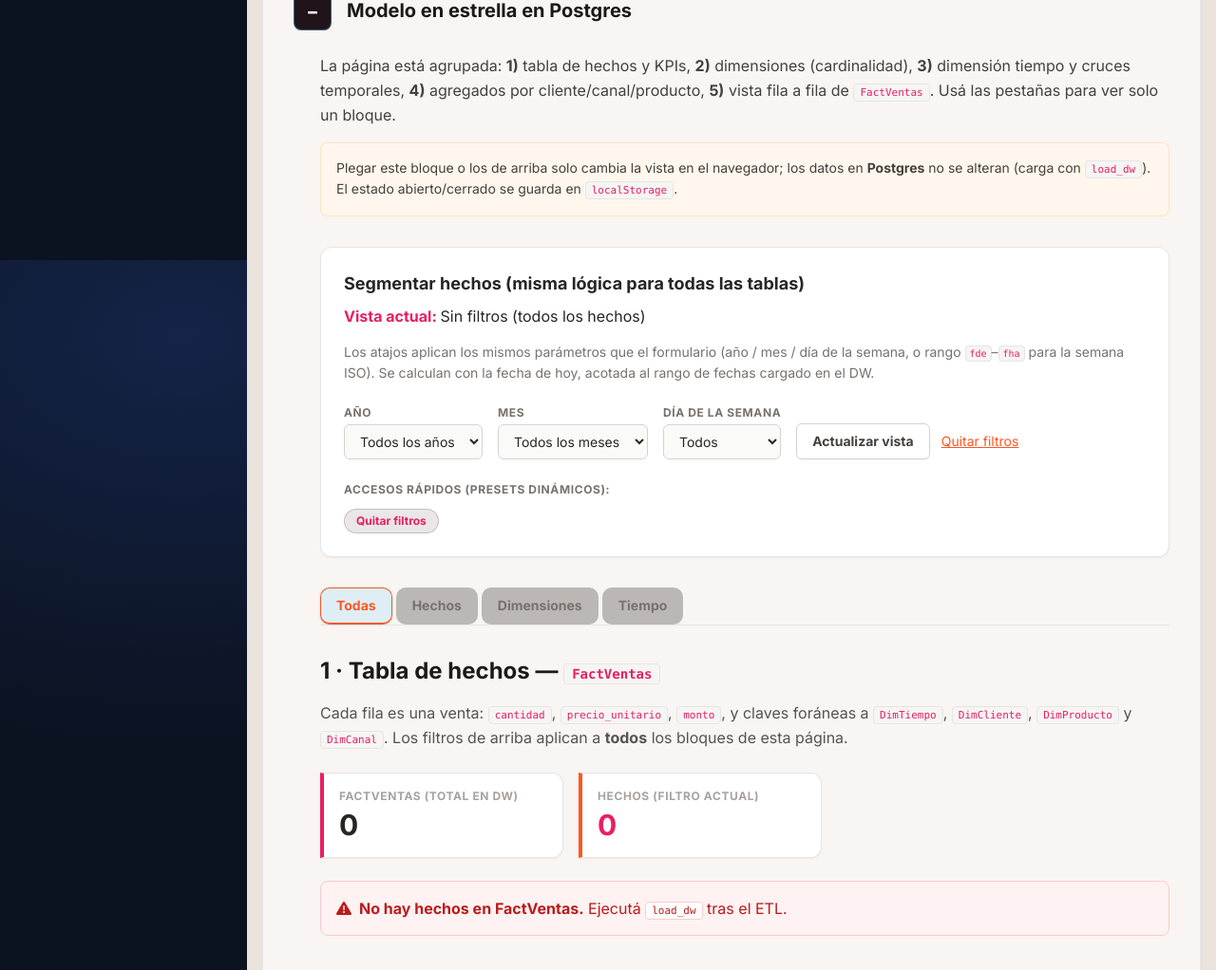
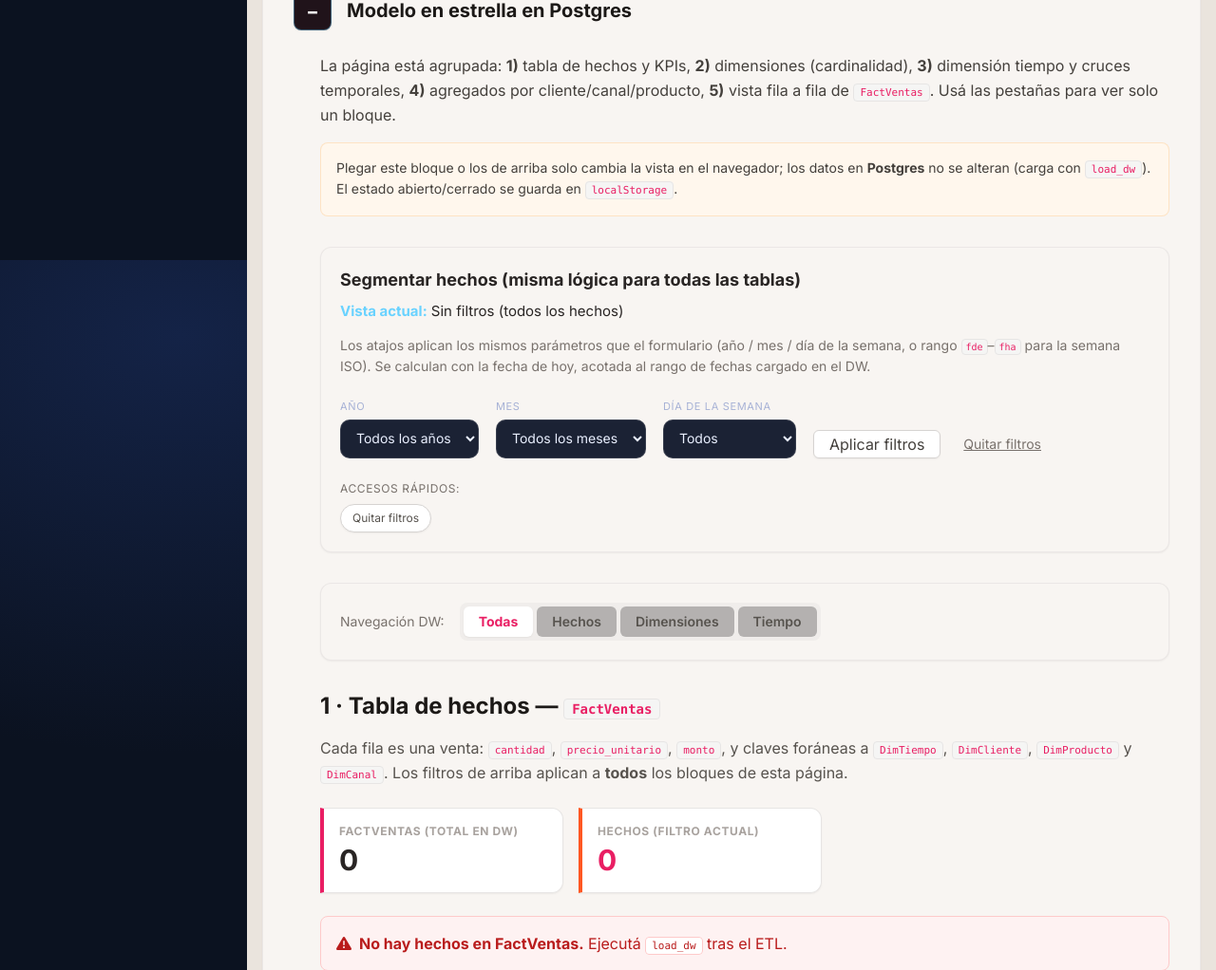
Before and after one commit to Tornadusk/RetailStart, a Django app: page /analytics/ in a window 1280 px wide. Shown: the part 2926-3948 px from the top of the page at 95% size. Run offline with Django 5.2, Linux system fonts and the light colour scheme; data that the repository does not hold is empty; some libraries are stand-ins or nearby versions.

Commit message:
cambios en css

```diff
--- a/backend/templates/core/analytics.html
+++ b/backend/templates/core/analytics.html
@@ -80,69 +80,77 @@
           El estado abierto/cerrado se guarda en <code class="bg-stone-100 text-mars-secondary border border-stone-200 font-mono text-[11px] px-1.5 py-0.5 rounded">localStorage</code>.
         </div>
 
-        <div class="bg-white border border-stone-200 rounded-xl p-6 shadow-sm mb-8" id="segmentar-ventas" tabindex="-1">
+        <div class="card bg-bone-light border border-stone-300/40 rounded-xl shadow-sm p-5 cardStack mb-8" id="segmentar-ventas" tabindex="-1">
           <h4 class="text-lg font-bold text-stone-800 mb-2">Segmentar hechos (misma lógica para todas las tablas)</h4>
-          <p class="text-mars-secondary font-bold mb-4">
-            Vista actual: <span class="text-stone-800 font-medium">{{ filter_summary }}</span>
-          </p>
-          <p class="text-stone-500 text-sm mb-6">
+          <p class="muted text-stone-500 filterActiveLine"><strong>Vista actual:</strong> <span class="text-stone-800 font-medium">{{ filter_summary }}</span></p>
+          <p class="text-stone-500 text-sm mb-6 mt-1">
             Los atajos aplican los mismos parámetros que el formulario (año / mes / día de la semana, o rango <code class="bg-stone-100 text-mars-secondary border border-stone-200 font-mono text-[10px] px-1 py-0.5 rounded">fde</code>–<code class="bg-stone-100 text-mars-secondary border border-stone-200 font-mono text-[10px] px-1 py-0.5 rounded">fha</code> para la semana ISO). Se calculan con la fecha de hoy, acotada al rango de fechas cargado en el DW.
           </p>
-          <form method="get" class="flex flex-wrap items-end gap-4 mb-6" action="{% url 'analytics' %}#segmentar-ventas">
+
+          <form method="get" class="analyticsFormRow" action="{% url 'analytics' %}#segmentar-ventas">
             {% if filter_range_active %}
               <input type="hidden" name="fde" value="{{ filter_fde|date:'Y-m-d' }}" />
               <input type="hidden" name="fha" value="{{ filter_fha|date:'Y-m-d' }}" />
             {% endif %}
-            <div class="flex flex-col gap-1">
-              <label for="fy" class="text-xs font-bold text-stone-500 uppercase tracking-wider">Año</label>
-              <select name="y" id="fy" class="bg-stone-50 border border-stone-300 text-stone-800 rounded-md px-3 py-2 text-sm focus:border-mars-accent focus:ring-1 focus:ring-mars-accent transition-colors" {% if filter_range_active %}disabled aria-disabled="true"{% endif %}>
+
+            <div class="analyticsField">
+              <label for="fy" class="text-xs text-stone-500 font-medium uppercase tracking-wider mb-1 block">Año</label>
+              <select name="y" id="fy" class="bg-white text-stone-700 border border-stone-300 rounded-md px-3 py-1.5 text-sm focus:border-mars-accent focus:outline-none focus:ring-1 focus:ring-mars-accent w-full" {% if filter_range_active %}disabled aria-disabled="true"{% endif %}>
                 <option value="" {% if filter_y == "" %}selected{% endif %}>Todos los años</option>
                 {% for yr in years %}
                   <option value="{{ yr }}" {% if filter_y == yr %}selected{% endif %}>{{ yr }}</option>
                 {% endfor %}
               </select>
             </div>
-            <div class="flex flex-col gap-1">
-              <label for="fm" class="text-xs font-bold text-stone-500 uppercase tracking-wider">Mes</label>
-              <select name="m" id="fm" class="bg-stone-50 border border-stone-300 text-stone-800 rounded-md px-3 py-2 text-sm focus:border-mars-accent focus:ring-1 focus:ring-mars-accent transition-colors" {% if filter_range_active %}disabled aria-disabled="true"{% endif %}>
+
+            <div class="analyticsField">
+              <label for="fm" class="text-xs text-stone-500 font-medium uppercase tracking-wider mb-1 block">Mes</label>
+              <select name="m" id="fm" class="bg-white text-stone-700 border border-stone-300 rounded-md px-3 py-1.5 text-sm focus:border-mars-accent focus:outline-none focus:ring-1 focus:ring-mars-accent w-full" {% if filter_range_active %}disabled aria-disabled="true"{% endif %}>
                 <option value="" {% if filter_m == "" %}selected{% endif %}>Todos los meses</option>
                 {% for mo, mo_label in months %}
                   <option value="{{ mo }}" {% if filter_m == mo %}selected{% endif %}>{{ mo_label }}</option>
                 {% endfor %}
               </select>
             </div>
-            <div class="flex flex-col gap-1">
-              <label for="fd" class="text-xs font-bold text-stone-500 uppercase tracking-wider">Día de la semana</label>
-              <select name="d" id="fd" class="bg-stone-50 border border-stone-300 text-stone-800 rounded-md px-3 py-2 text-sm focus:border-mars-accent focus:ring-1 focus:ring-mars-accent transition-colors" {% if filter_range_active %}disabled aria-disabled="true"{% endif %}>
+
+            <div class="analyticsField">
+              <label for="fd" class="text-xs text-stone-500 font-medium uppercase tracking-wider mb-1 block">Día de la semana</label>
+              <select name="d" id="fd" class="bg-white text-stone-700 border border-stone-300 rounded-md px-3 py-1.5 text-sm focus:border-mars-accent focus:outline-none focus:ring-1 focus:ring-mars-accent w-full" {% if filter_range_active %}disabled aria-disabled="true"{% endif %}>
                 {% for val, label in dias_semana %}
                   <option value="{{ val }}" {% if filter_d == val %}selected{% endif %}>{{ label }}</option>
                 {% endfor %}
               </select>
             </div>
-            <div class="flex items-center gap-3">
-              <button type="submit" class="bg-white border border-stone-300 text-stone-700 hover:border-mars-accent hover:text-mars-accent font-bold shadow-sm rounded-md px-4 py-2 text-sm transition-colors">Actualizar vista</button>
-              <a class="text-mars-accent hover:text-mars-secondary transition-colors underline text-sm font-medium" href="{% url 'analytics' %}#segmentar-ventas">Quitar filtros</a>
+
+            <div class="analyticsFormActions mt-4 flex items-center space-x-3">
+              <button type="submit" class="btn btn--inline bg-white border border-stone-300 text-stone-700 hover:border-mars-accent hover:text-mars-accent shadow-sm rounded-md px-4 py-1.5 transition-colors font-medium">Aplicar filtros</button>
+              <a class="link text-stone-500 hover:text-mars-secondary transition-colors underline text-sm" href="{% url 'analytics' %}#segmentar-ventas">Quitar filtros</a>
             </div>
           </form>
+
           {% if filter_range_active %}
-            <p class="text-amber-700 bg-amber-50 border border-amber-200 rounded-md p-3 text-sm mb-4">
+            <p class="text-amber-700 bg-amber-50 border border-amber-200 rounded-md p-3 text-sm mt-4 mb-2">
               Filtro por <strong>rango de fechas</strong> (semana). Los desplegables de año/mes/día están deshabilitados;
               usá <a class="font-bold underline" href="{% url 'analytics' %}#segmentar-ventas">Quitar filtros</a> para volver al modo año/mes/día.
             </p>
           {% endif %}
-          <p class="text-stone-500 text-xs font-bold uppercase tracking-wider mb-3">Accesos rápidos (presets dinámicos):</p>
+
+          <p class="text-stone-500 font-medium text-xs uppercase tracking-wider mt-6 mb-2">Accesos rápidos:</p>
           <div class="flex flex-wrap gap-2">
             {% for ql in quick_time_links %}
-              <a class="bg-mars-surface/10 border border-mars-surface/20 text-mars-secondary hover:bg-mars-accent hover:text-white hover:border-mars-accent transition-colors px-3 py-1 rounded-full text-xs font-bold" href="{% url 'analytics' %}{{ ql.href }}">{{ ql.label }}</a>
+              <a class="bg-white border border-stone-300 text-stone-600 text-xs px-3 py-1.5 rounded-full hover:border-mars-accent hover:text-mars-accent transition-colors shadow-sm inline-block" href="{% url 'analytics' %}{{ ql.href }}">{{ ql.label }}</a>
             {% endfor %}
           </div>
         </div>
 
-        <div class="flex space-x-1 mb-8 border-b border-stone-200" role="tablist" aria-label="Vista del panel del DW">
-          <button type="button" class="analyticsViewTabs__btn is-active px-4 py-2 font-bold text-sm text-stone-500 border-b-2 border-transparent hover:text-mars-secondary transition-colors [&.is-active]:text-mars-accent [&.is-active]:border-mars-accent" data-analytics-view="todas" aria-pressed="true" role="tab">Todas</button>
-          <button type="button" class="analyticsViewTabs__btn px-4 py-2 font-bold text-sm text-stone-500 border-b-2 border-transparent hover:text-mars-secondary transition-colors [&.is-active]:text-mars-accent [&.is-active]:border-mars-accent" data-analytics-view="hechos" aria-pressed="false" role="tab">Hechos</button>
-          <button type="button" class="analyticsViewTabs__btn px-4 py-2 font-bold text-sm text-stone-500 border-b-2 border-transparent hover:text-mars-secondary transition-colors [&.is-active]:text-mars-accent [&.is-active]:border-mars-accent" data-analytics-view="dimensiones" aria-pressed="false" role="tab">Dimensiones</button>
-          <button type="button" class="analyticsViewTabs__btn px-4 py-2 font-bold text-sm text-stone-500 border-b-2 border-transparent hover:text-mars-secondary transition-colors [&.is-active]:text-mars-accent [&.is-active]:border-mars-accent" data-analytics-view="tiempo" aria-pressed="false" role="tab">Tiempo</button>
+        <div class="card bg-bone-light border border-stone-300/40 rounded-xl shadow-sm p-5 cardStack dashboardToolbar flex items-center justify-start gap-4 mb-8" role="tablist" aria-label="Vista del panel del DW">
+          <span class="text-stone-500 font-medium text-sm">Navegación DW:</span>
+          <div class="flex inline-flex p-1 bg-stone-200/50 rounded-lg gap-1" role="group" aria-label="Modo de visualización">
+            <button type="button" class="analyticsViewTabs__btn is-active px-4 py-1.5 rounded-md text-sm transition-colors text-stone-600 hover:text-stone-900 hover:bg-white/50 [&.is-active]:bg-white [&.is-active]:shadow-sm [&.is-active]:text-mars-secondary [&.is-active]:font-bold !border-0" data-analytics-view="todas" aria-pressed="true" role="tab">Todas</button>
+            <button type="button" class="analyticsViewTabs__btn px-4 py-1.5 rounded-md text-sm transition-colors text-stone-600 hover:text-stone-900 hover:bg-white/50 [&.is-active]:bg-white [&.is-active]:shadow-sm [&.is-active]:text-mars-secondary [&.is-active]:font-bold !border-0" data-analytics-view="hechos" aria-pressed="false" role="tab">Hechos</button>
+            <button type="button" class="analyticsViewTabs__btn px-4 py-1.5 rounded-md text-sm transition-colors text-stone-600 hover:text-stone-900 hover:bg-white/50 [&.is-active]:bg-white [&.is-active]:shadow-sm [&.is-active]:text-mars-secondary [&.is-active]:font-bold !border-0" data-analytics-view="dimensiones" aria-pressed="false" role="tab">Dimensiones</button>
+            <button type="button" class="analyticsViewTabs__btn px-4 py-1.5 rounded-md text-sm transition-colors text-stone-600 hover:text-stone-900 hover:bg-white/50 [&.is-active]:bg-white [&.is-active]:shadow-sm [&.is-active]:text-mars-secondary [&.is-active]:font-bold !border-0" data-analytics-view="tiempo" aria-pressed="false" role="tab">Tiempo</button>
+          </div>
         </div>
 
         {# --- Tabla de hechos: métricas globales del hecho --- #}
```
